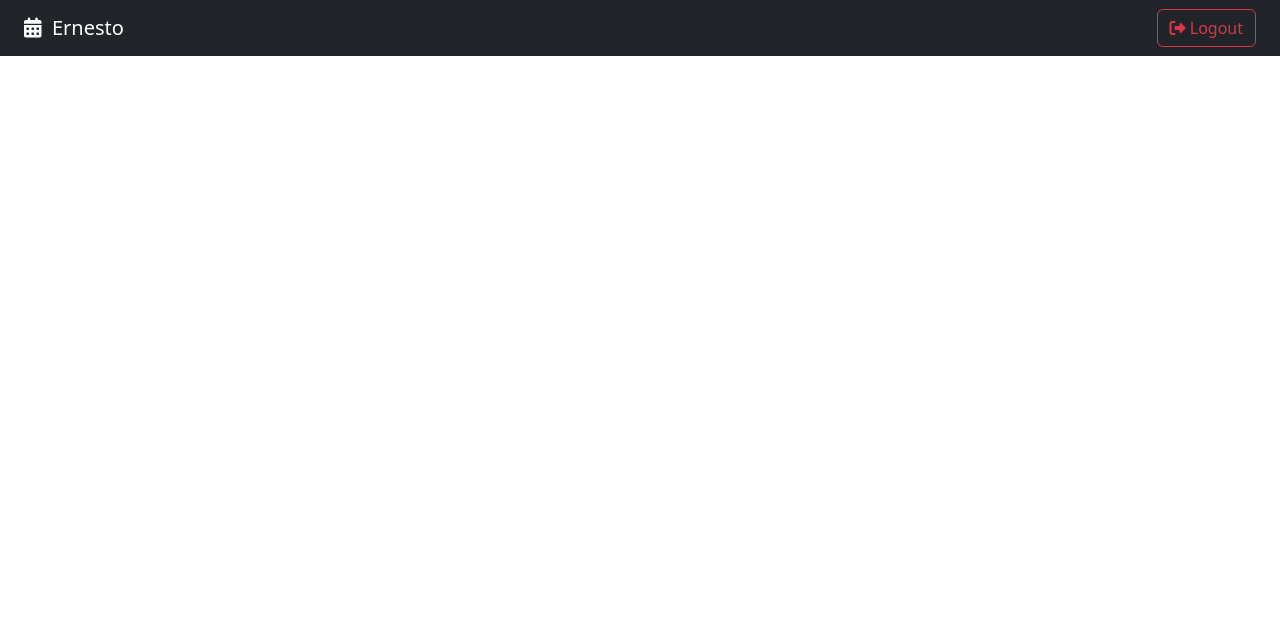
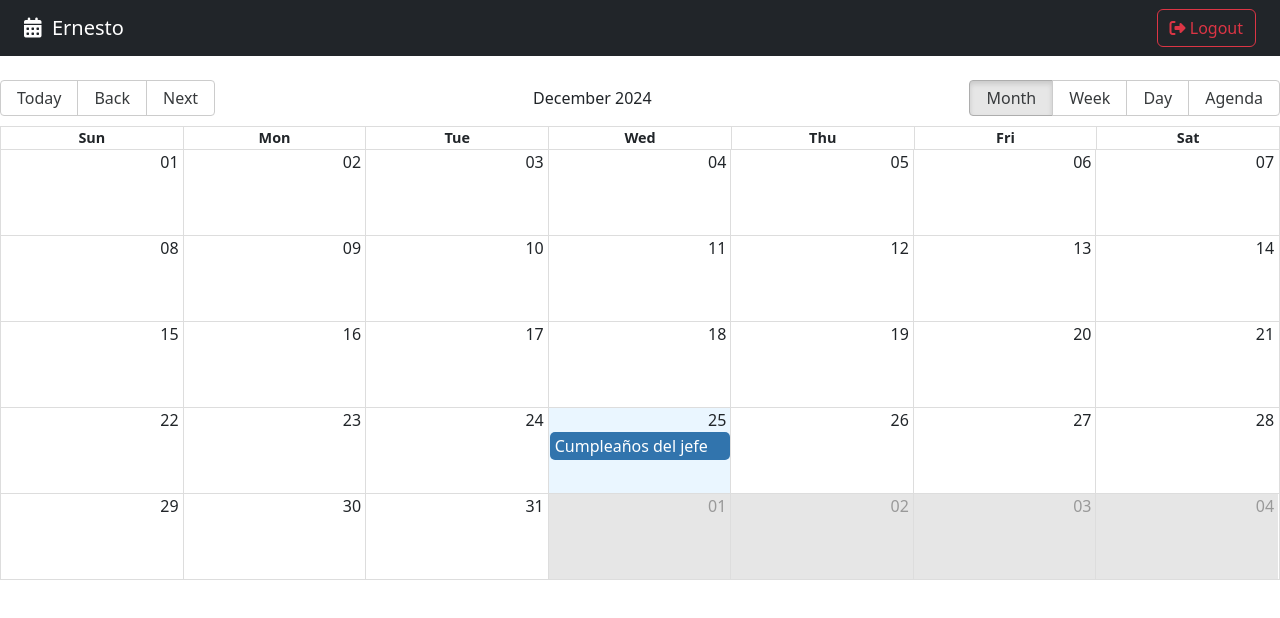
Before and after one commit to xSarscov/calendar-app, a React (Vite) app: page / in a window 1280 px wide. Shown: the top 618 px of the page. Built offline with nearby package versions, Linux system fonts and the light colour scheme.

Commit message:
feat: Add calendar component with date-fns and react-big-calendar events and dependencies. 🚧

```diff
--- a/package.json
+++ b/package.json
@@ -10,7 +10,9 @@
     "preview": "vite preview"
   },
   "dependencies": {
+    "date-fns": "^4.1.0",
     "react": "^18.3.1",
+    "react-big-calendar": "^1.17.1",
     "react-dom": "^18.3.1",
     "react-router": "^7.1.1"
   },
--- a/src/calendar/pages/CalendarPage.jsx
+++ b/src/calendar/pages/CalendarPage.jsx
@@ -1,11 +1,48 @@
+import { Calendar, dateFnsLocalizer } from "react-big-calendar";
+import "react-big-calendar/lib/css/react-big-calendar.css"
 import { Navbar } from "../";
 
+
+import { addHours, format, parse, startOfWeek, getDay } from "date-fns";
+import enUS from "date-fns/locale/en-US";
+
+const locales = {
+	"en-US": enUS,
+};
+
+const localizer = dateFnsLocalizer({
+	format,
+	parse,
+	startOfWeek,
+	getDay,
+	locales,
+});
+
+const events = [
+	{
+		title: "Cumpleaños del jefe",
+		notes: "Hay que comprar pastel",
+		start: new Date(),
+		end: addHours(new Date(), 2),
+    bgColor: "#fafafa",
+    user: {
+      id: "123",
+      name: "Ernesto"
+    }
+	},
+];
+
 export const CalendarPage = () => {
-  return (
-    <>
-
-      <Navbar />
-
-    </>
-  )
-}
+	return (
+		<>
+			<Navbar />
+			<Calendar
+				localizer={localizer}
+				events={events}
+				startAccessor="start"
+				endAccessor="end"
+				style={{ height: 500 }}
+			/>
+		</>
+	);
+};
```
Also changed, not shown: 1 other file (tests, documents, lock files or other folders).
